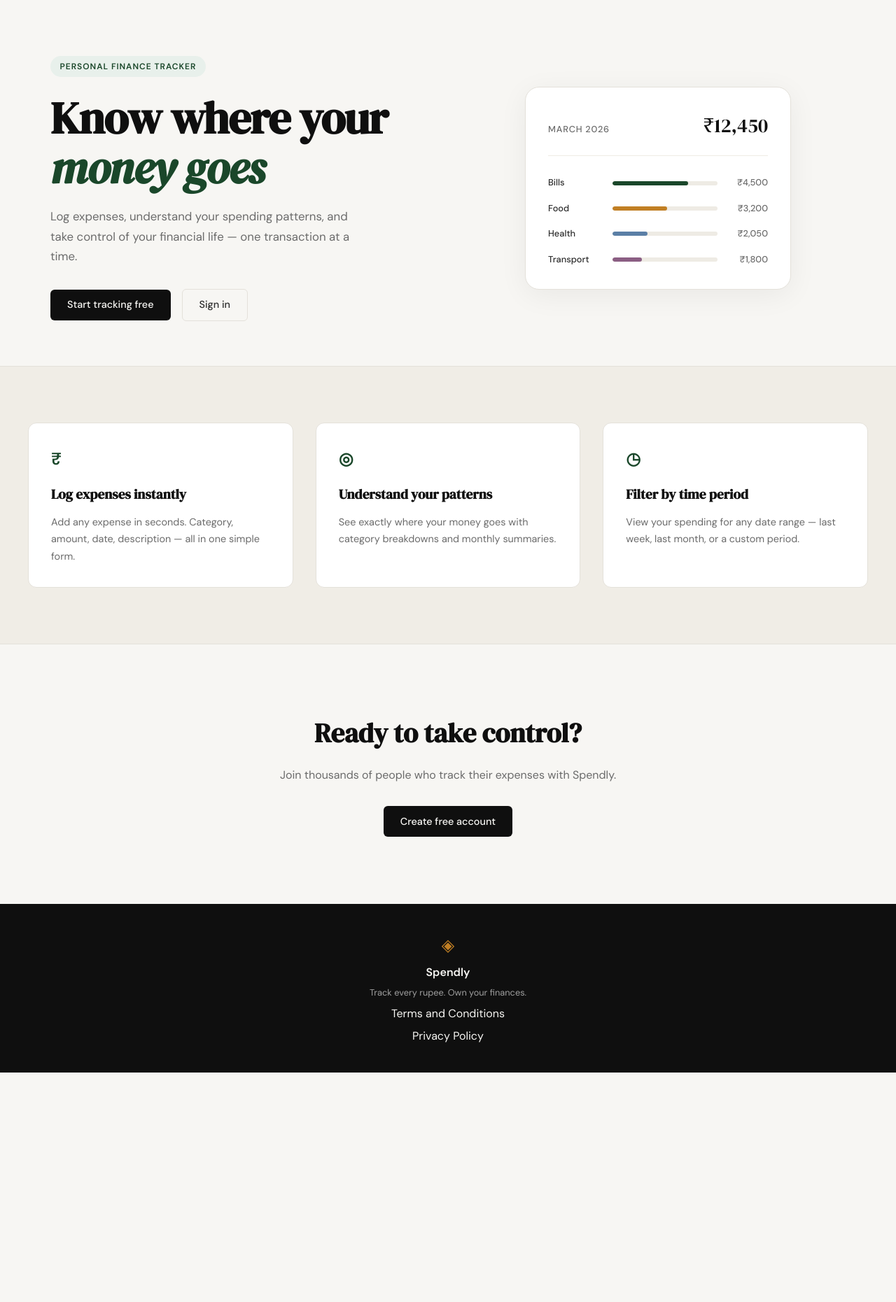
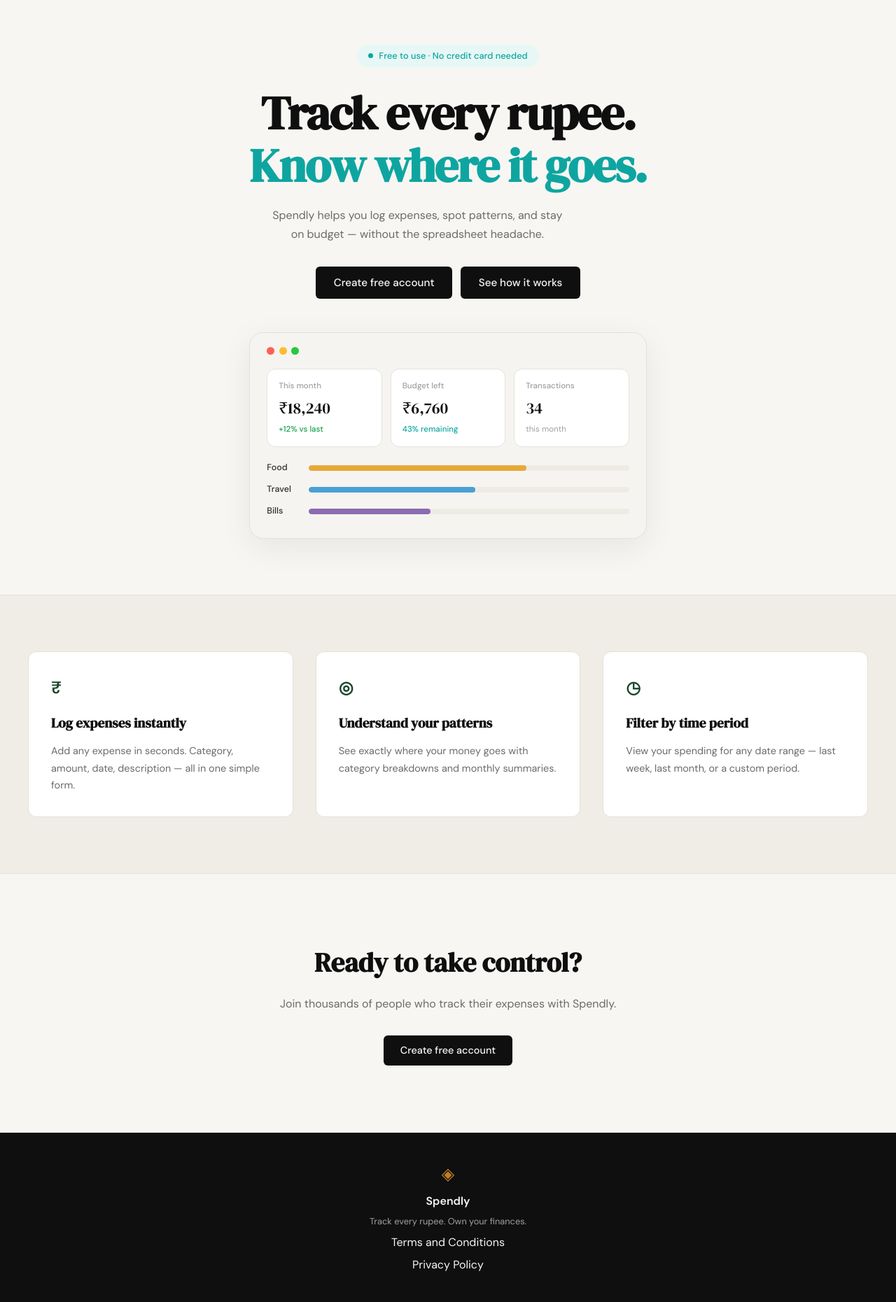
Before and after one commit to aamirali13/spendship, a Flask app: page / in a window 1280 px wide. Shown: the part 61-1922 px from the top of the page at 70% size. Before the commit the page ends 1594 px from the top, so only its background shows below. Run offline with Flask 3, Linux system fonts and the light colour scheme.

Commit message:
landing: redesign hero section to match mockup

```diff
--- /dev/null
+++ b/static/css/landing.css
@@ -0,0 +1,219 @@
+/* ------------------------------------------------------------------ */
+/* Landing page — hero overrides                                       */
+/* ------------------------------------------------------------------ */
+
+:root {
+    --teal: #0ea5a0;
+    --teal-light: #e6f7f6;
+}
+
+/* Override the two-column hero to a centered single column */
+.hero {
+    display: flex;
+    flex-direction: column;
+    align-items: center;
+    text-align: center;
+    padding: 4rem 2rem 5rem;
+    max-width: 760px;
+}
+
+/* ------------------------------------------------------------------ */
+/* Badge                                                               */
+/* ------------------------------------------------------------------ */
+
+.hero-badge {
+    display: inline-flex;
+    align-items: center;
+    gap: 0.5rem;
+    background: var(--teal-light);
+    color: var(--teal);
+    font-size: 0.8rem;
+    font-weight: 500;
+    padding: 0.35rem 1rem;
+    border-radius: 999px;
+    margin-bottom: 1.75rem;
+    letter-spacing: 0;
+    text-transform: none;
+}
+
+.hero-badge-dot {
+    width: 7px;
+    height: 7px;
+    border-radius: 50%;
+    background: var(--teal);
+    flex-shrink: 0;
+}
+
+/* ------------------------------------------------------------------ */
+/* Headline                                                            */
+/* ------------------------------------------------------------------ */
+
+.hero-title {
+    font-size: clamp(2.6rem, 6vw, 4.2rem);
+    line-height: 1.12;
+    letter-spacing: -0.025em;
+    margin-bottom: 1.25rem;
+    color: var(--ink);
+}
+
+.hero-title-teal {
+    color: var(--teal);
+    font-style: normal;
+}
+
+/* ------------------------------------------------------------------ */
+/* Subtitle                                                            */
+/* ------------------------------------------------------------------ */
+
+.hero-subtitle {
+    font-size: 1rem;
+    color: var(--ink-muted);
+    line-height: 1.7;
+    max-width: 480px;
+    margin-bottom: 2rem;
+}
+
+/* ------------------------------------------------------------------ */
+/* CTA buttons                                                         */
+/* ------------------------------------------------------------------ */
+
+.hero-actions {
+    display: flex;
+    gap: 0.75rem;
+    justify-content: center;
+    margin-bottom: 3rem;
+}
+
+/* Both buttons solid black on the hero */
+.hero-actions .btn-primary {
+    background: var(--ink);
+    color: var(--paper);
+    padding: 0.7rem 1.6rem;
+    font-size: 0.95rem;
+    border-radius: var(--radius-sm);
+}
+
+.hero-actions .btn-primary:hover {
+    background: var(--teal);
+}
+
+/* ------------------------------------------------------------------ */
+/* App preview frame                                                   */
+/* ------------------------------------------------------------------ */
+
+.preview-frame {
+    width: 100%;
+    max-width: 620px;
+    background: #f5f4f0;
+    border: 1px solid var(--border);
+    border-radius: var(--radius-lg);
+    padding: 1.25rem 1.5rem 1.75rem;
+    box-shadow: 0 12px 48px rgba(0,0,0,0.07);
+    text-align: left;
+}
+
+/* Traffic lights */
+.preview-traffic {
+    display: flex;
+    gap: 0.4rem;
+    margin-bottom: 1.25rem;
+}
+
+.traffic-dot {
+    width: 11px;
+    height: 11px;
+    border-radius: 50%;
+}
+
+.traffic-red    { background: #ff5f57; }
+.traffic-yellow { background: #febc2e; }
+.traffic-green  { background: #28c840; }
+
+/* Stat cards row */
+.preview-stats {
+    display: grid;
+    grid-template-columns: repeat(3, 1fr);
+    gap: 0.75rem;
+    margin-bottom: 1.25rem;
+}
+
+.stat-card {
+    background: var(--paper-card);
+    border: 1px solid var(--border);
+    border-radius: var(--radius-md);
+    padding: 0.9rem 1rem;
+}
+
+.stat-label {
+    font-size: 0.72rem;
+    color: var(--ink-faint);
+    font-weight: 500;
+    margin-bottom: 0.3rem;
+}
+
+.stat-value {
+    font-family: var(--font-display);
+    font-size: 1.4rem;
+    color: var(--ink);
+    margin-bottom: 0.2rem;
+}
+
+.stat-change {
+    font-size: 0.72rem;
+    font-weight: 500;
+}
+
+.stat-change.positive { color: #16a34a; }
+.stat-change.teal     { color: var(--teal); }
+
+.stat-sub {
+    font-size: 0.72rem;
+    color: var(--ink-faint);
+}
+
+/* Category bar chart */
+.preview-bars {
+    display: flex;
+    flex-direction: column;
+    gap: 0.7rem;
+}
+
+.preview-bar-row {
+    display: grid;
+    grid-template-columns: 48px 1fr;
+    align-items: center;
+    gap: 0.75rem;
+}
+
+.preview-cat {
+    font-size: 0.78rem;
+    font-weight: 500;
+    color: var(--ink-soft);
+}
+
+.preview-bar-track {
+    height: 8px;
+    background: var(--border-soft);
+    border-radius: 999px;
+    overflow: hidden;
+}
+
+.preview-bar {
+    height: 100%;
+    border-radius: 999px;
+}
+
+/* ------------------------------------------------------------------ */
+/* Responsive                                                          */
+/* ------------------------------------------------------------------ */
+
+@media (max-width: 600px) {
+    .preview-stats {
+        grid-template-columns: 1fr;
+    }
+
+    .hero-actions {
+        flex-direction: column;
+        align-items: center;
+    }
+}
--- a/templates/landing.html
+++ b/templates/landing.html
@@ -1,63 +1,81 @@
 {% extends "base.html" %}
 
 {% block title %}Spendly — Track Every Rupee{% endblock %}
+
+{% block head %}
+<link rel="stylesheet" href="{{ url_for('static', filename='css/landing.css') }}">
+{% endblock %}
 
 {% block content %}
 
 <section class="hero">
     <div class="hero-inner">
-        <div class="hero-badge">Personal Finance Tracker</div>
+
+        <div class="hero-badge">
+            <span class="hero-badge-dot"></span>
+            Free to use · No credit card needed
+        </div>
+
         <h1 class="hero-title">
-            Know where your<br>
-            <em>money goes</em>
+            Track every rupee.<br>
+            <span class="hero-title-teal">Know where it goes.</span>
         </h1>
+
         <p class="hero-subtitle">
-            Log expenses, understand your spending patterns,
-            and take control of your financial life —
-            one transaction at a time.
+            Spendly helps you log expenses, spot patterns, and stay<br>
+            on budget — without the spreadsheet headache.
         </p>
+
         <div class="hero-actions">
-            <a href="{{ url_for('register') }}" class="btn-primary">Start tracking free</a>
-            <a href="{{ url_for('login') }}" class="btn-ghost">Sign in</a>
+            <a href="{{ url_for('register') }}" class="btn-primary">Create free account</a>
+            <a href="{{ url_for('login') }}" class="btn-primary">See how it works</a>
         </div>
-    </div>
-    <div class="hero-visual">
-        <div class="mock-card">
-            <div class="mock-card-header">
-                <span class="mock-label">March 2026</span>
-                <span class="mock-total">₹12,450</span>
+
+        <div class="preview-frame">
+            <div class="preview-traffic">
+                <span class="traffic-dot traffic-red"></span>
+                <span class="traffic-dot traffic-yellow"></span>
+                <span class="traffic-dot traffic-green"></span>
             </div>
-            <div class="mock-bars">
-                <div class="mock-bar-row">
-                    <span class="mock-cat">Bills</span>
-                    <div class="mock-bar-track">
-                        <div class="mock-bar" style="width: 72%"></div>
+            <div class="preview-stats">
+                <div class="stat-card">
+                    <div class="stat-label">This month</div>
+                    <div class="stat-value">₹18,240</div>
+                    <div class="stat-change positive">+12% vs last</div>
+                </div>
+                <div class="stat-card">
+                    <div class="stat-label">Budget left</div>
+                    <div class="stat-value">₹6,760</div>
+                    <div class="stat-change teal">43% remaining</div>
+                </div>
+                <div class="stat-card">
+                    <div class="stat-label">Transactions</div>
+                    <div class="stat-value">34</div>
+                    <div class="stat-sub">this month</div>
+                </div>
+            </div>
+            <div class="preview-bars">
+                <div class="preview-bar-row">
+                    <span class="preview-cat">Food</span>
+                    <div class="preview-bar-track">
+                        <div class="preview-bar" style="width: 68%; background: #e8a838;"></div>
                     </div>
-                    <span class="mock-amt">₹4,500</span>
                 </div>
-                <div class="mock-bar-row">
-                    <span class="mock-cat">Food</span>
-                    <div class="mock-bar-track">
-                        <div class="mock-bar mock-bar-2" style="width: 52%"></div>
+                <div class="preview-bar-row">
+                    <span class="preview-cat">Travel</span>
+                    <div class="preview-bar-track">
+                        <div class="preview-bar" style="width: 52%; background: #4a9fd4;"></div>
                     </div>
-                    <span class="mock-amt">₹3,200</span>
                 </div>
-                <div class="mock-bar-row">
-                    <span class="mock-cat">Health</span>
-                    <div class="mock-bar-track">
-                        <div class="mock-bar mock-bar-3" style="width: 33%"></div>
+                <div class="preview-bar-row">
+                    <span class="preview-cat">Bills</span>
+                    <div class="preview-bar-track">
+                        <div class="preview-bar" style="width: 38%; background: #8b6bb1;"></div>
                     </div>
-                    <span class="mock-amt">₹2,050</span>
-                </div>
-                <div class="mock-bar-row">
-                    <span class="mock-cat">Transport</span>
-                    <div class="mock-bar-track">
-                        <div class="mock-bar mock-bar-4" style="width: 28%"></div>
-                    </div>
-                    <span class="mock-amt">₹1,800</span>
                 </div>
             </div>
         </div>
+
     </div>
 </section>
 
```
